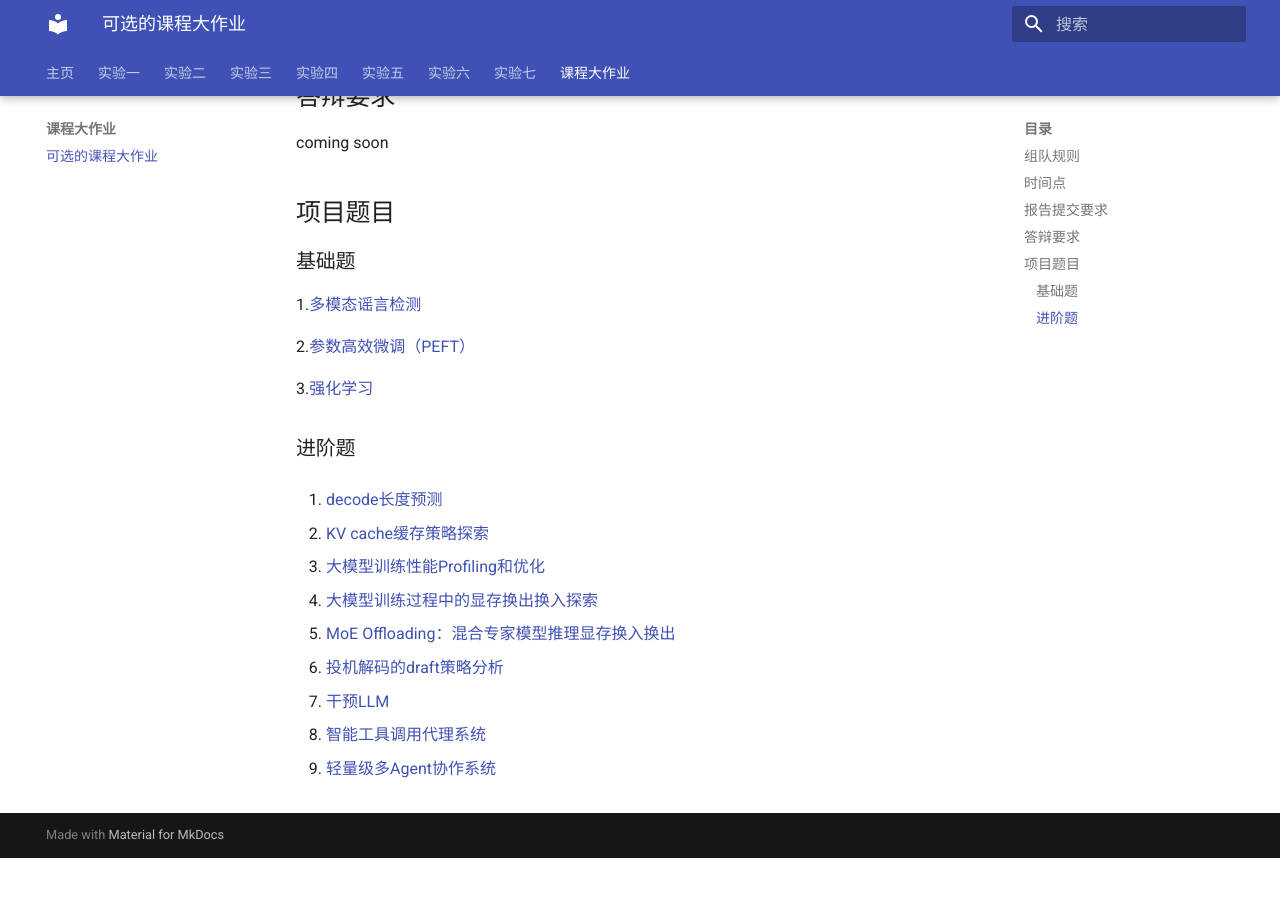
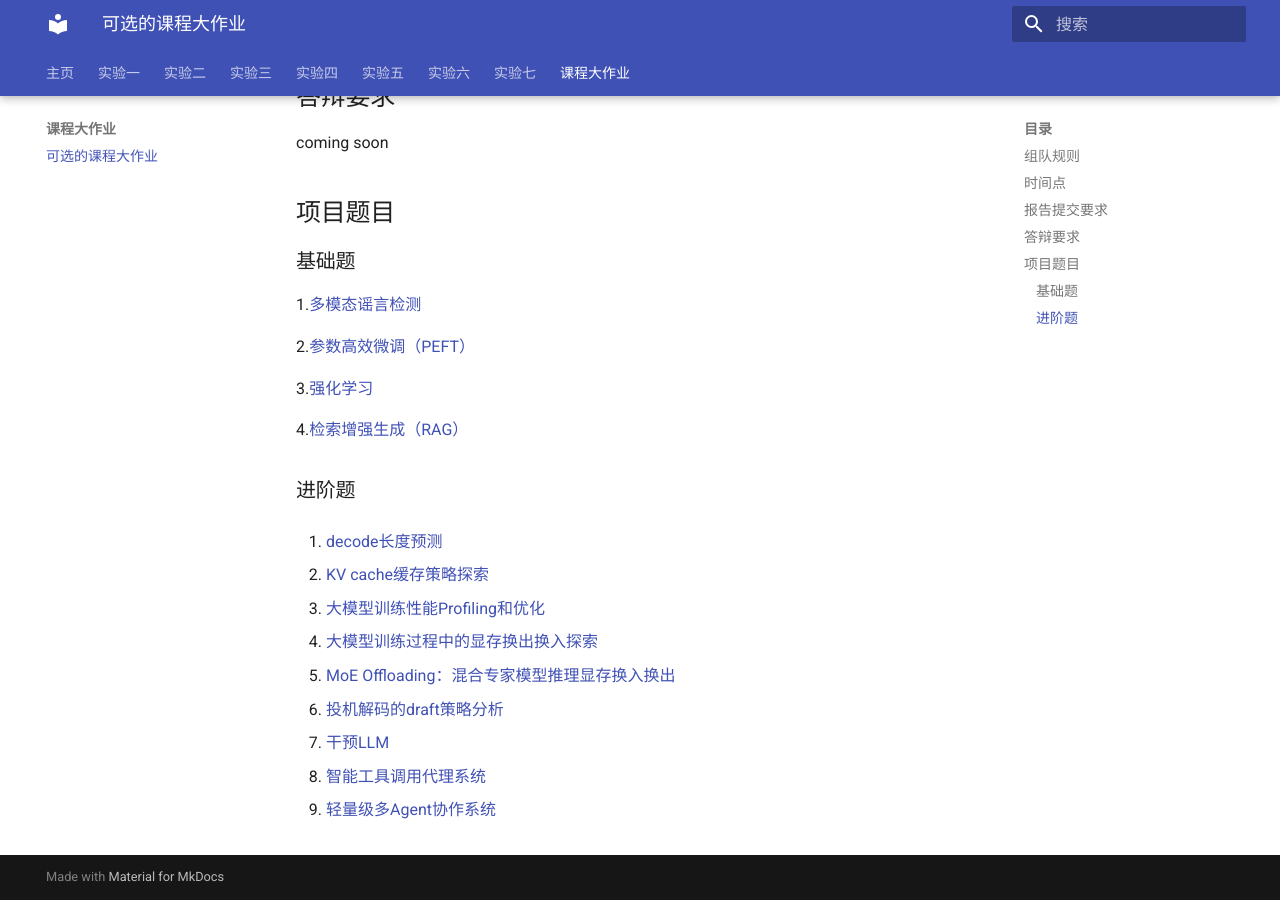
Before and after one commit to zhiweinju/nju-dl-lab-2025spring, an MkDocs documentation site: the page built from docs/final/课程大作业.md, in a window 1280 px wide and 900 px high, scrolled down 841 px. Built offline with MkDocs 1.6.1 and Material for MkDocs 9.7.7, drawn with Linux system fonts in a browser that asks for light colours; a style sheet for code colours, icons or effects is not loaded; before the commit the page ends 1699 px from its top, so only the background shows below that.

Commit message:
Update 课程大作业.md

```diff
--- a/docs/final/课程大作业.md
+++ b/docs/final/课程大作业.md
@@ -35,6 +35,8 @@ coming soon
 
 3.[强化学习](https://github.com/fuyuchenIfyw/NJU_DL2025_project_RL.git)
 
+4.[检索增强生成（RAG）](https://github.com/JinguoWang/NJU_2025spring_ragprojects.git)
+
 ### 进阶题
 
 1. [decode长度预测](https://github.com/spliii/Generation_Length_Prediction)
```
